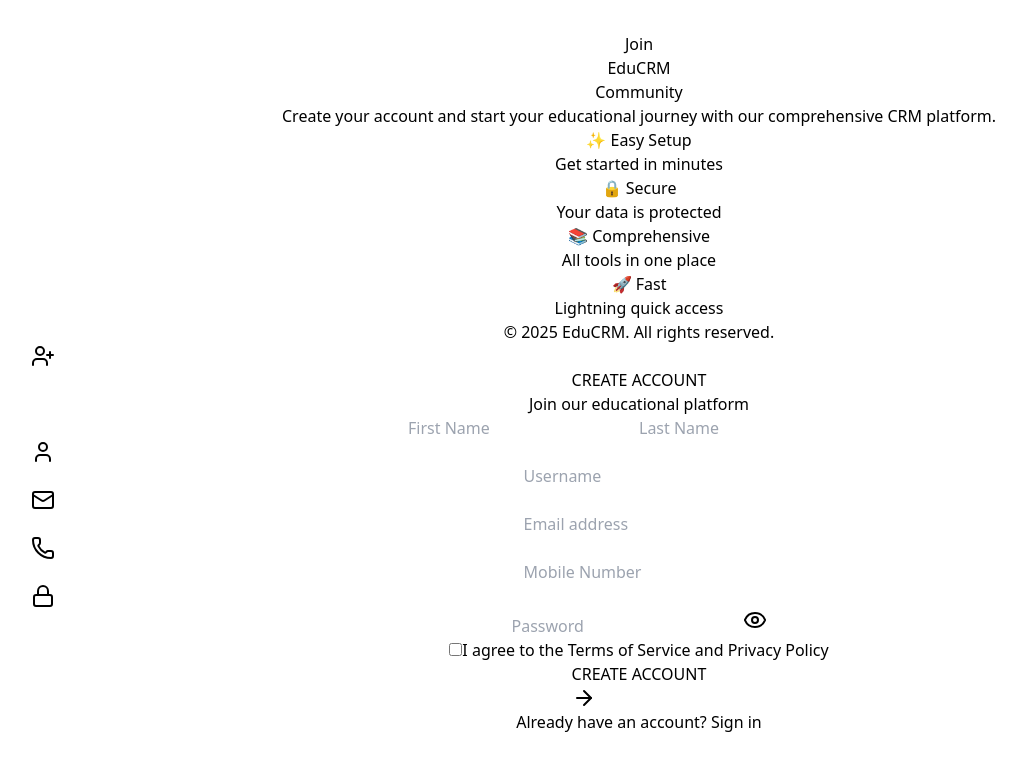
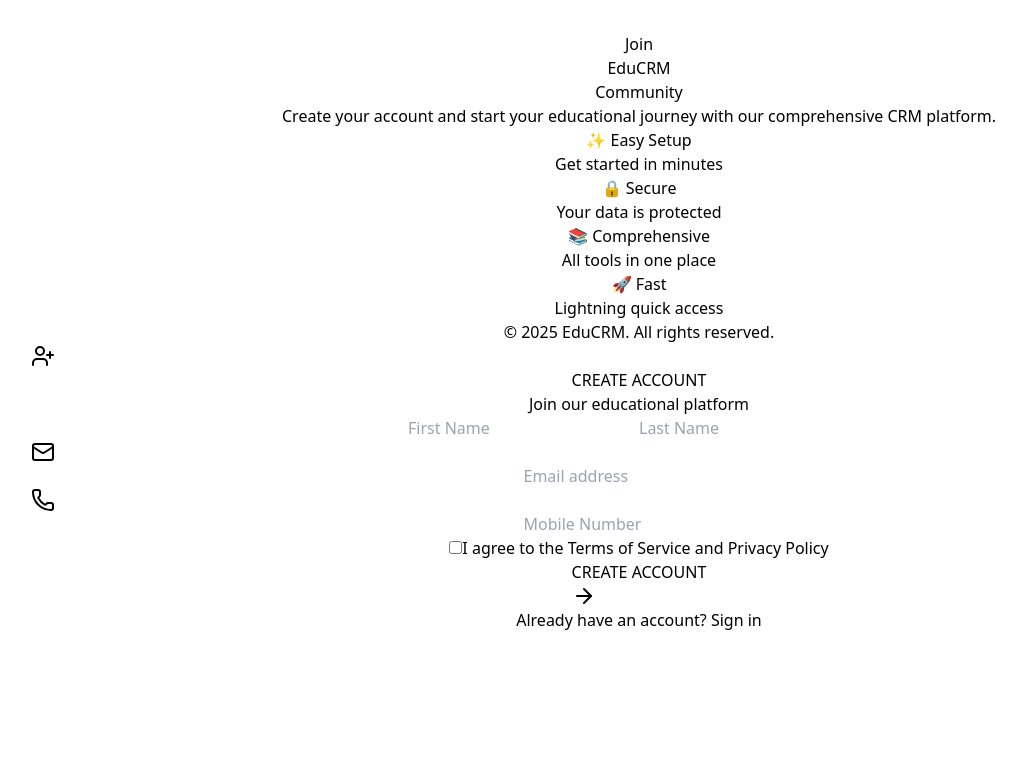
Before and after one commit to Jhil20/AdmissionCRM, a React (Vite) app in the folder Frontend/: page /signup in a window 1280 px wide. Shown: the top 770 px of the page, without its empty margins (1-1027 px from the left). Built offline with nearby package versions, Linux system fonts and the light colour scheme.

Commit message:
signup done

```diff
--- a/Frontend/src/components/Signup/Signup.jsx
+++ b/Frontend/src/components/Signup/Signup.jsx
@@ -3,14 +3,14 @@
 
 export default function Signup({ onSignup }) {
   const [email, setEmail] = useState('');
-  const [password, setPassword] = useState('');
+  // const [password, setPassword] = useState('');
   const [firstName, setFirstName] = useState('');
   const [lastName, setLastName] = useState('');
-  const [username, setUsername] = useState('');
+  // const [username, setUsername] = useState('');
   const [mobileNumber, setMobileNumber] = useState('');
   const [error, setError] = useState('');
   const [success, setSuccess] = useState('');
-  const [showPassword, setShowPassword] = useState(false);
+  // const [showPassword, setShowPassword] = useState(false);
   const [isLoading, setIsLoading] = useState(false);
 
   const handleSubmit = async () => {
@@ -25,10 +25,10 @@
         body: JSON.stringify({
           "mobileNumber": mobileNumber,
           "email": email,
-          "username": username,
+          // "username": username,
           "firstName": firstName,
           "lastName": lastName,
-          "password": password
+          // "password": password
         }),
       });
 
@@ -156,7 +156,7 @@
               </div>
 
               {/* Username Field */}
-              <div className="relative">
+              {/* <div className="relative">
                 <User className="absolute left-3 top-1/2 -translate-y-1/2 h-4 w-4 text-gray-400" />
                 <input
                   type="text"
@@ -166,7 +166,7 @@
                   required
                   className="w-full px-3 py-2.5 pl-10 bg-gray-50/50 border border-gray-200/50 rounded-xl focus:ring-2 focus:ring-emerald-500/20 focus:border-emerald-500 focus:bg-white outline-none transition-all duration-200 text-gray-700 placeholder:text-gray-400 text-sm"
                 />
-              </div>
+              </div> */}
 
               {/* Email Field */}
               <div className="relative">
@@ -195,7 +195,7 @@
               </div>
 
               {/* Password Field */}
-              <div className="relative">
+              {/* <div className="relative">
                 <Lock className="absolute left-3 top-1/2 -translate-y-1/2 h-4 w-4 text-gray-400" />
                 <input
                   type={showPassword ? "text" : "password"}
@@ -212,7 +212,7 @@
                 >
                   {showPassword ? <EyeOff className="h-4 w-4" /> : <Eye className="h-4 w-4" />}
                 </button>
-              </div>
+              </div> */}
 
               {/* Error Message */}
               {error && (
```
